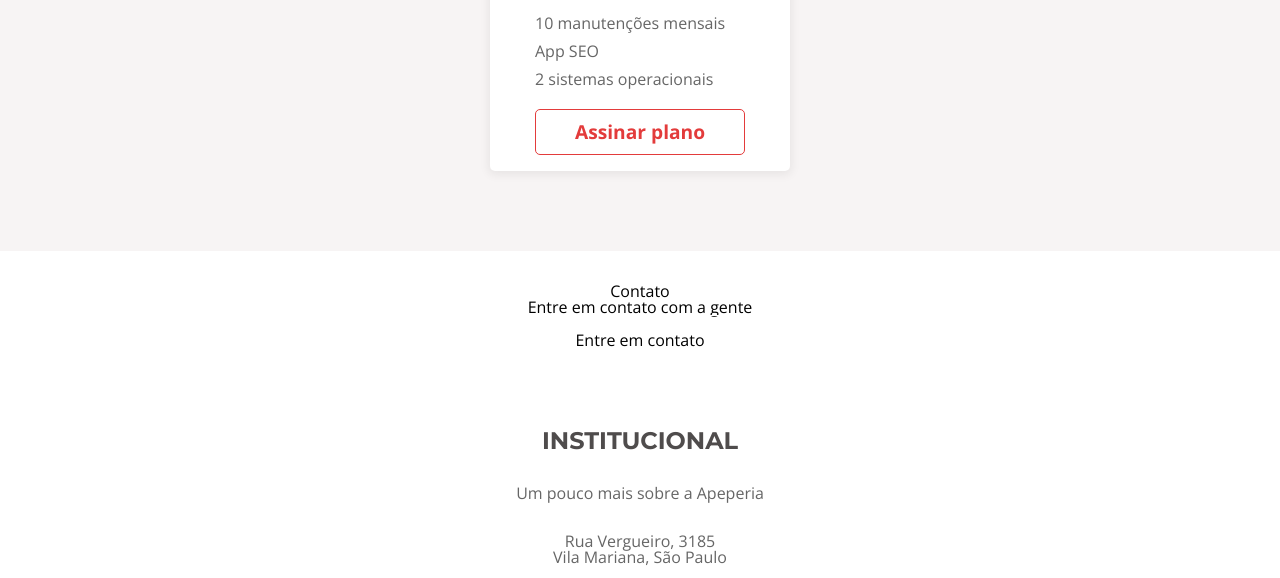
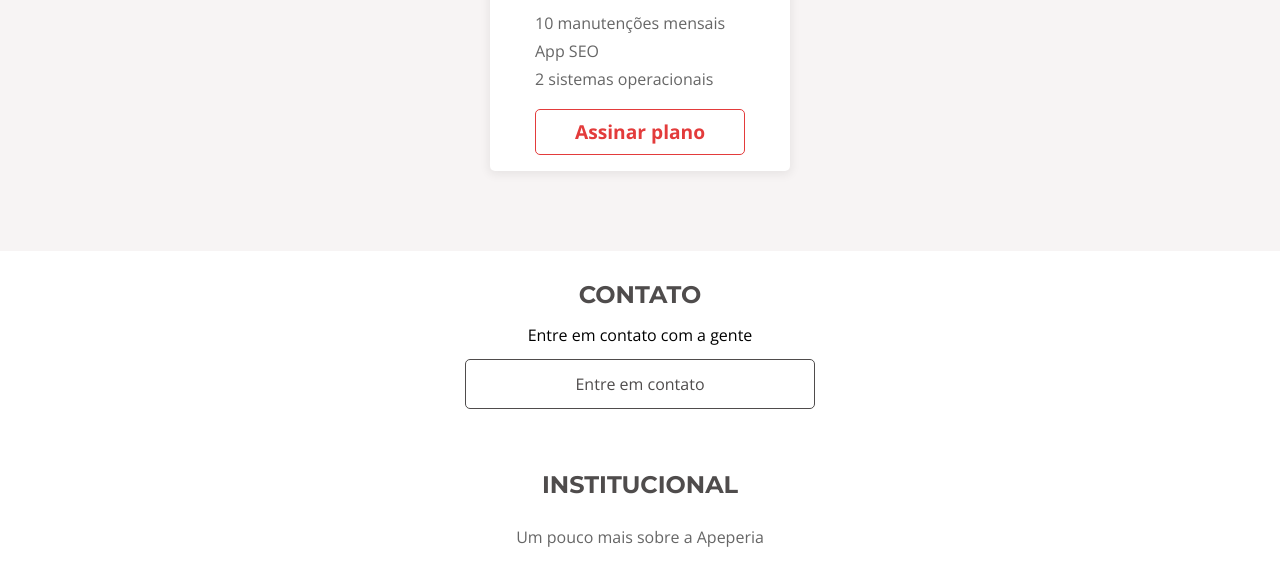
Before and after one commit to ClaudiOmatheuuss/apeperia, a plain HTML site: page index.html in a window 1280 px wide. Shown: the part 3400-3978 px from the top of the page. Drawn offline with nearby package versions, Linux system fonts and the light colour scheme.

Commit message:
Second commit: changing classes name

```diff
--- a/css/contato.css
+++ b/css/contato.css
@@ -9,7 +9,7 @@
     padding-bottom: 2rem;
 }
 
-.contato-titulo {
+.contato__titulo {
     color: var(--cinza-escuro);
     font-weight: 700;
     font-size: 1.5rem;
@@ -20,7 +20,7 @@
     margin-bottom: 1.25rem;
 }
 
-.contato-botao {
+.contato__botao {
     color: var(--cinza-escuro);
 
     border-color: var(--cinza-escuro);
```
